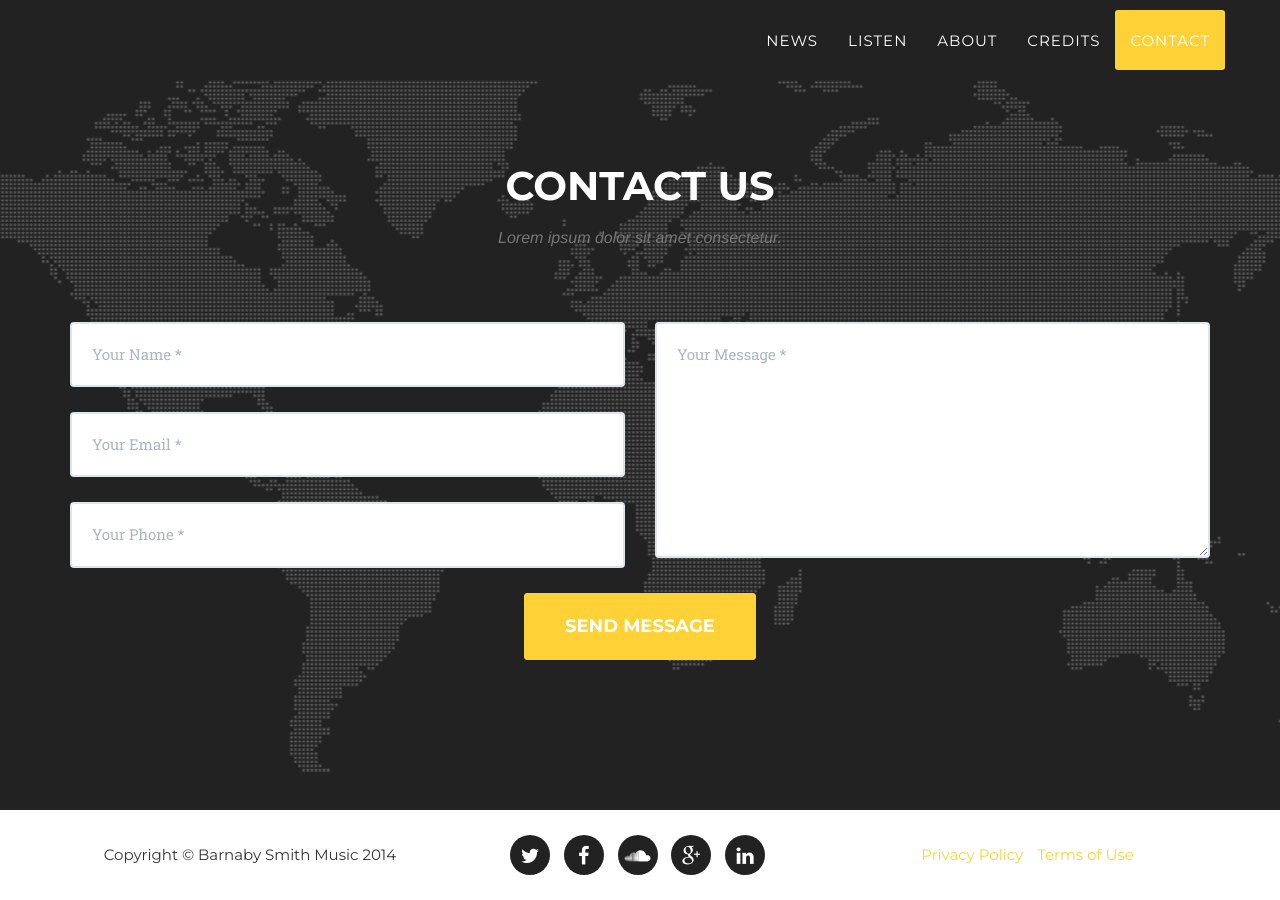
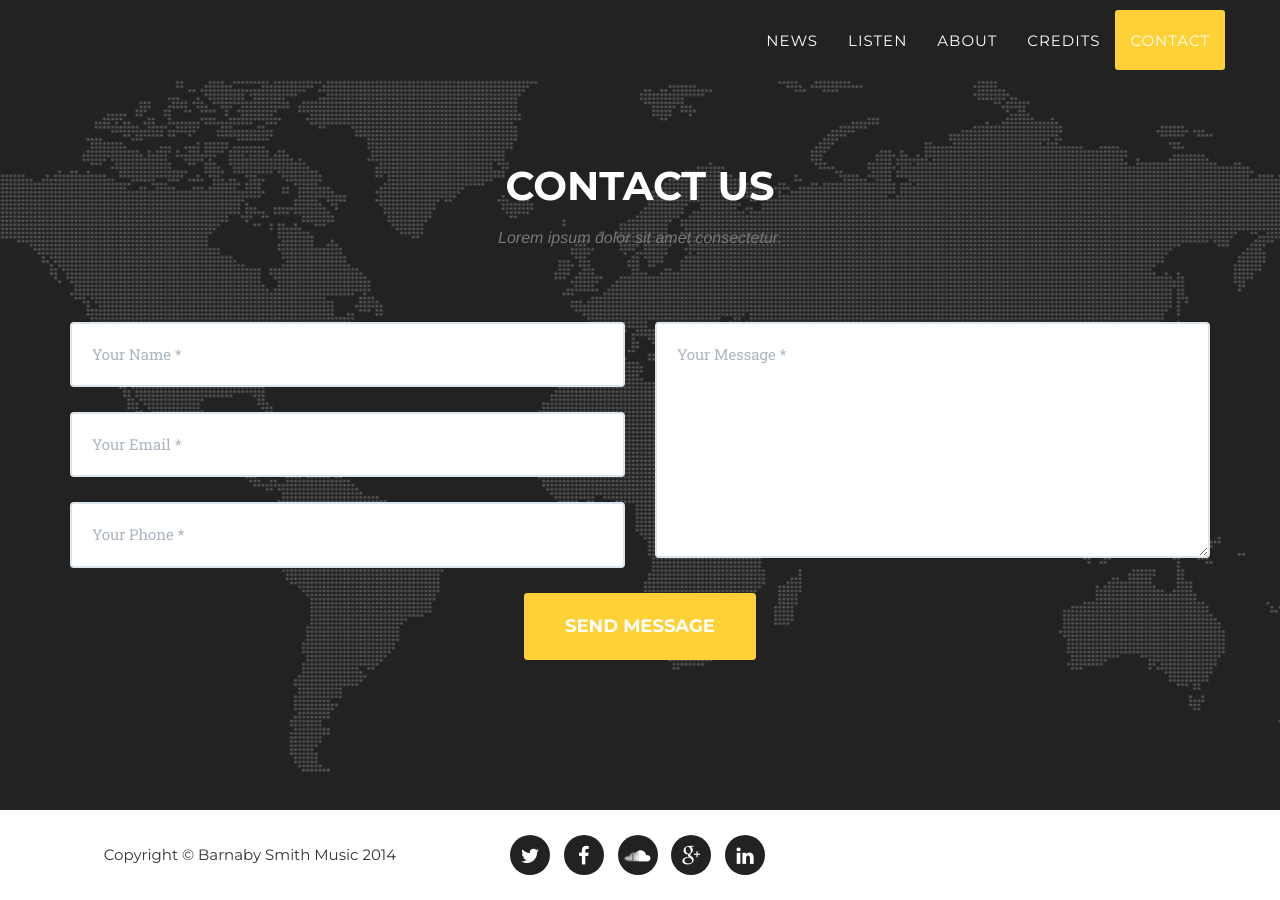
Before and after one commit to barnabysmithmusic/barnabysmithmusic.github.io, a Jekyll site: the page built from index.html, in a window 1280 px wide and 900 px high, scrolled down 5321 px. Built offline with Jekyll 4.4.1, drawn with Linux system fonts in a browser that asks for light colours; some web fonts are replaced; comment, search, counter and statistics services are not loaded.

Commit message:
Removed the privacy policy stuff from the footer.

```diff
--- a/_includes/footer.html
+++ b/_includes/footer.html
@@ -14,10 +14,8 @@
                 </div>
                 <div class="col-md-4">
                     <ul class="list-inline quicklinks">
-                        <li><a href="#">Privacy Policy</a>
-                        </li>
-                        <li><a href="#">Terms of Use</a>
-                        </li>
+                        <li></li>
+                        <li></li>
                     </ul>
                 </div>
             </div>
```
